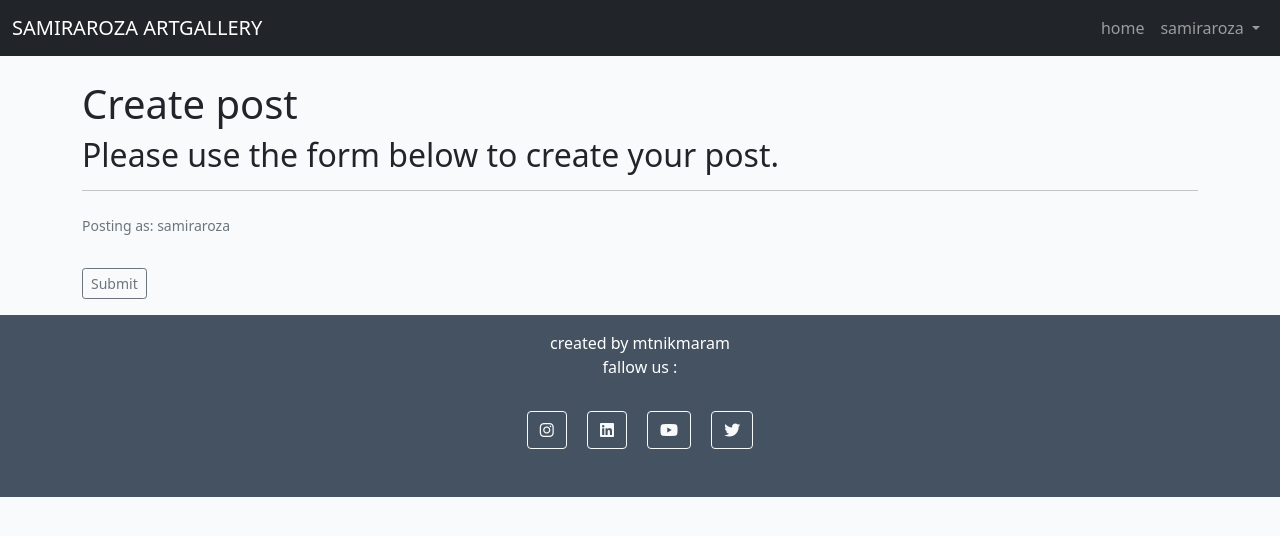
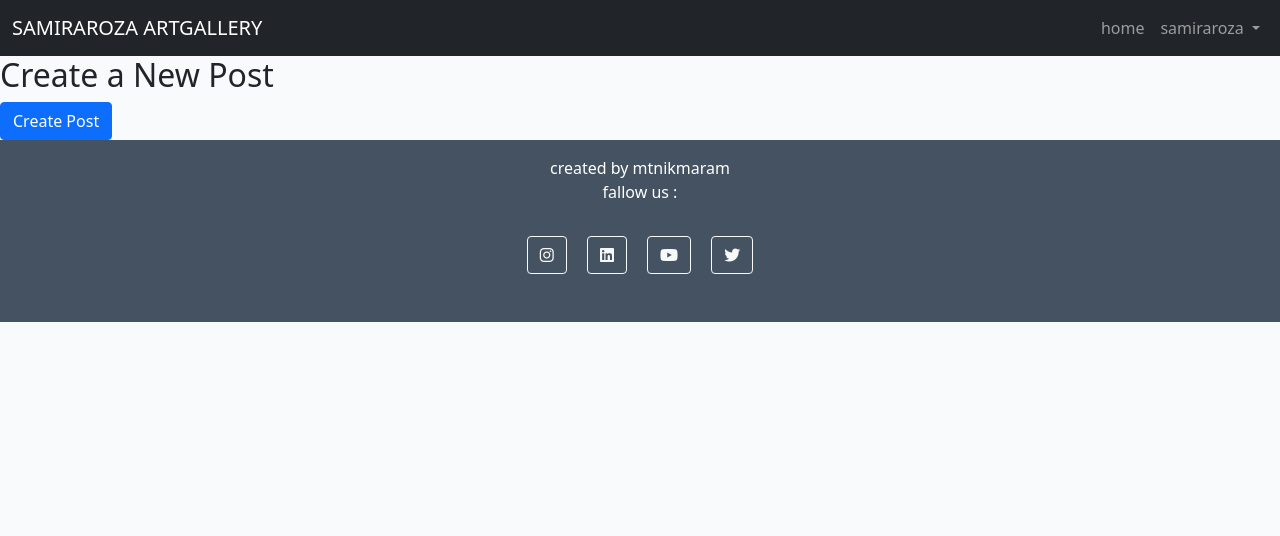
Before and after one commit to Mtnikmaram/artgallery, a Django app: page /create_post/ in a window 1280 px wide. Shown: the top 536 px of the page. Run offline with Django 4.2, Linux system fonts and the light colour scheme; a user stored in the database is signed in; data comes from the database, SQL or seed files in the repository; both versions use the stored data as it was after the commit; some libraries are stand-ins or nearby versions.

Commit message:
creating the form option

```diff
--- a/myproject/settings.py
+++ b/myproject/settings.py
@@ -27,7 +27,7 @@
 SECRET_KEY = os.environ.get('SECRET_KEY')
 
 # SECURITY WARNING: don't run with debug turned on in production!
-DEBUG = True
+DEBUG = False
 X_FRAME_OPTIONS = 'SAMEORIGIN'
 ALLOWED_HOSTS = ['127.0.0.1:8000']
 ALLOWED_HOSTS = ['art-gallery-dbb39ec83ba6.herokuapp.com', 'localhost', '127.0.0.1']
--- a/store/models.py
+++ b/store/models.py
@@ -1,5 +1,7 @@
 from django.db import models
 from django.contrib.auth.models import User
+from django.db.models.signals import post_save
+from django.dispatch import receiver
 from cloudinary.models import CloudinaryField
 
 STATUS = ((0, "Draft"), (1, "Published"))
--- a/store/urls.py
+++ b/store/urls.py
@@ -8,5 +8,5 @@
     path('show_profile/', views.ShowProfile.as_view(), name='show_profile'),
     path('admin_area/', views.AdminArea.as_view(), name='admin_area'),
     path('<slug:slug>/', views.PostDetail.as_view(), name='post_detail'),
-    path('like/<slug:slug>', views.PostLike.as_view(), name='post_like'),
+    path('like/<slug:slug>/', views.PostLike.as_view(), name='post_like'),
 ]
--- a/store/views.py
+++ b/store/views.py
@@ -1,8 +1,8 @@
-from django.shortcuts import render, get_object_or_404, reverse
+from django.shortcuts import render, get_object_or_404, reverse, redirect
 from django.views import generic, View
 from django.http import HttpResponseRedirect
 from .models import Post
-from .forms import CommentForm
+from .forms import CommentForm, PostForm
 
 
 class PostList(generic.ListView):
@@ -78,7 +78,6 @@
         return HttpResponseRedirect(reverse('post_detail', args=[slug]))
 
 
-
 class CreatePost(generic.ListView):
     model = Post
     queryset = Post.objects.filter(status=1).order_by("-created_on")
@@ -105,3 +104,15 @@
     queryset = Post.objects.filter(status=1).order_by("-created_on")
     template_name = "admin_area.html"
     paginate_by = 6
+
+
+def create_post_view(request):
+    if request.method == 'POST':
+        form = PostForm(request.POST, request.FILES)
+        if form.is_valid():
+            form.instance.author = request.user
+            form.save()
+            return redirect('home')
+    else:
+        form = PostForm()
+    return render(request, 'create_post.html', {'form': form})
--- a/templates/create_post.html
+++ b/templates/create_post.html
@@ -1,28 +1,16 @@
 {% extends 'base.html' %}
 
 {% block content %}
-
 {% load crispy_forms_tags %}
 
 {% if user.is_authenticated %}
-
-<div class="container">
-    <div>
-        <h1 class="headline mt-4">Create post</h1>
-        <div>
-            <h2 class="headline-intro-text">Please use the form below to create your post.</h2>
-        </div>
-        <hr>
-    </div>
-    <form method="post" class="form-text" enctype="multipart/form-data" style="margin-top: 1.3em;">
-        {{ form|crispy }}
-        {% csrf_token %}
-        <p class="mt-4">Posting as: {{ user }}</p>
-        <button type="submit" class="btn btn-outline-secondary btn-sm mt-3 mb-3">Submit</button>
-    </form>
-    {% else %}
-    <p class="access-denied card-text">You are not allowed here!</p>
-    {% endif %}
-</div>
-
+<h2>Create a New Post</h2>
+<form method="post" enctype="multipart/form-data">
+    {% csrf_token %}
+    {{ form|crispy }}
+    <button type="submit" class="btn btn-primary">Create Post</button>
+</form>
+{% else %}
+<p class="access-denied card-text">You are not allowed here!</p>
+{% endif %}
 {% endblock content %}
```
Also changed, not shown: store/forms.py (+13 -3 lines), db.sqlite3.
